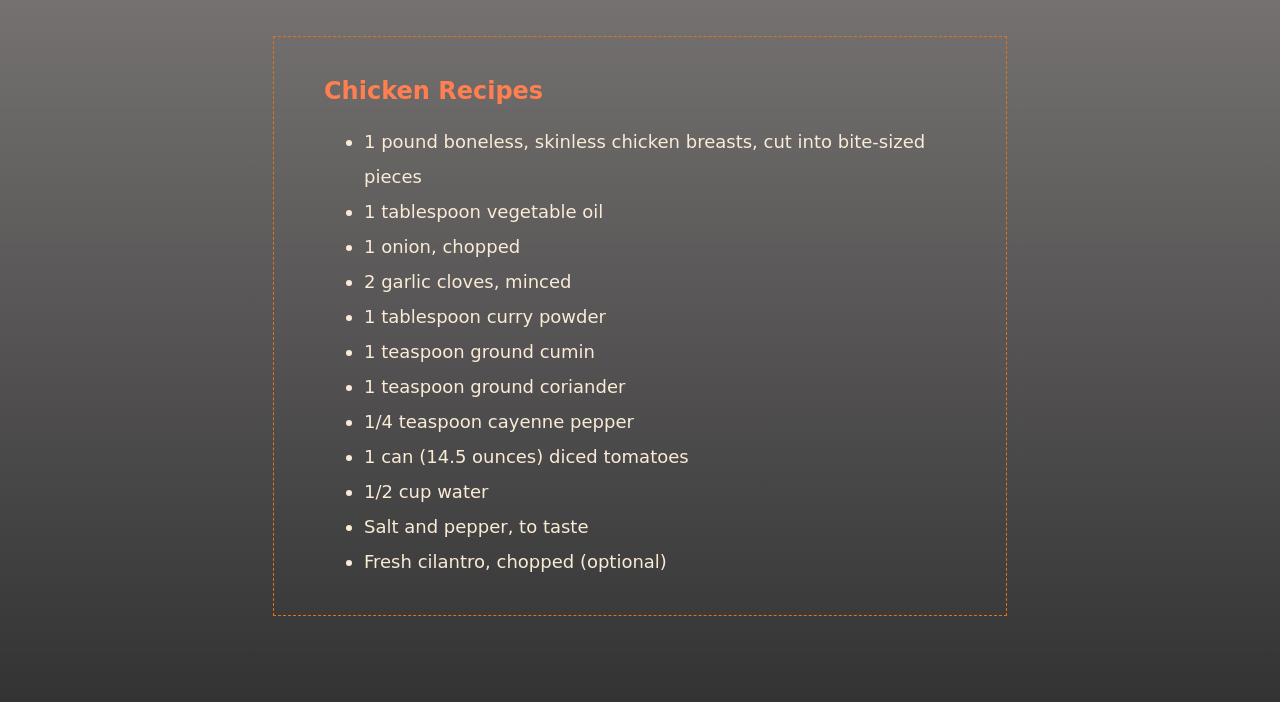
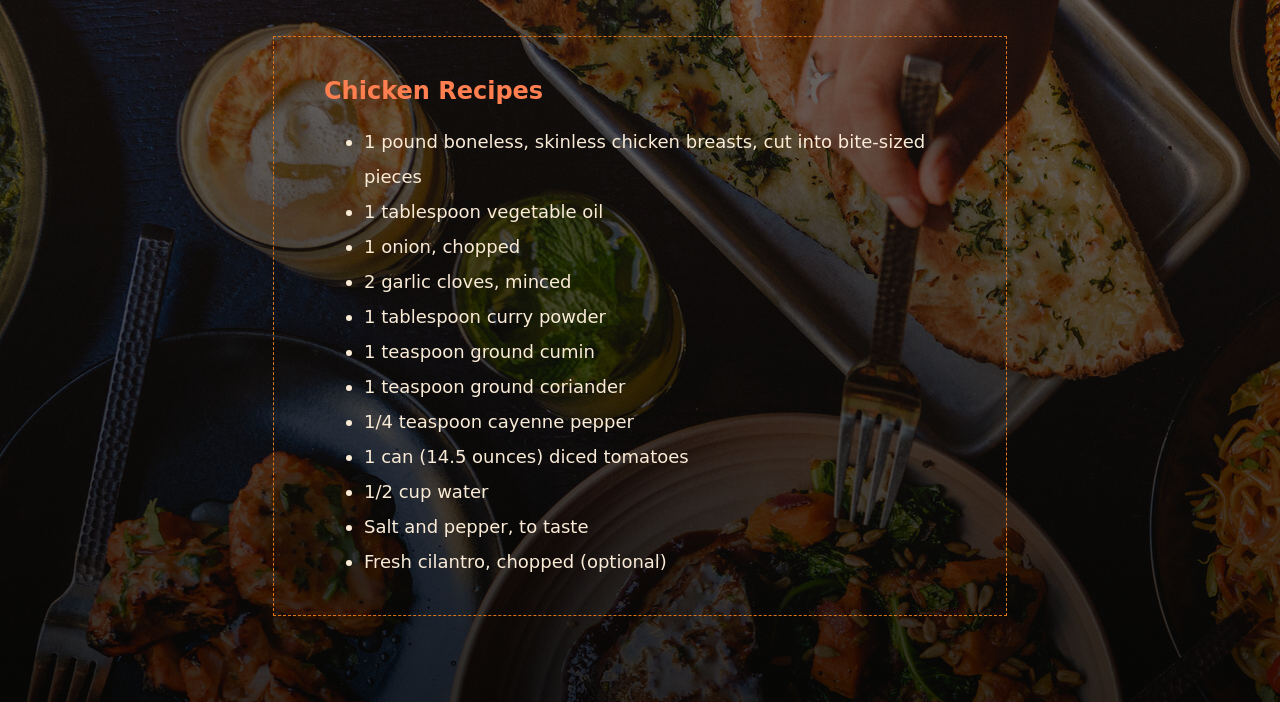
Before and after one commit to soorajjvs/odin_test, a plain HTML site: page index.html in a window 1280 px wide. Shown: the part 160-862 px from the top of the page. Drawn offline with Linux system fonts and the light colour scheme; the site is published under a folder, as on GitHub Pages, so addresses that start at the root find nothing; a web font is replaced by a local one.

Commit message:
Update style.css

```diff
--- a/style.css
+++ b/style.css
@@ -1,5 +1,5 @@
 body {
-    background: linear-gradient(rgba(10, 0, 0, 0.5), rgba(0, 0, 0, 0.8)), url("/Img/food.jpg");
+    background: linear-gradient(rgba(10, 0, 0, 0.5), rgba(0, 0, 0, 0.8)), url("Img/food.jpg");
     height: 100vh;
 }
 
```
